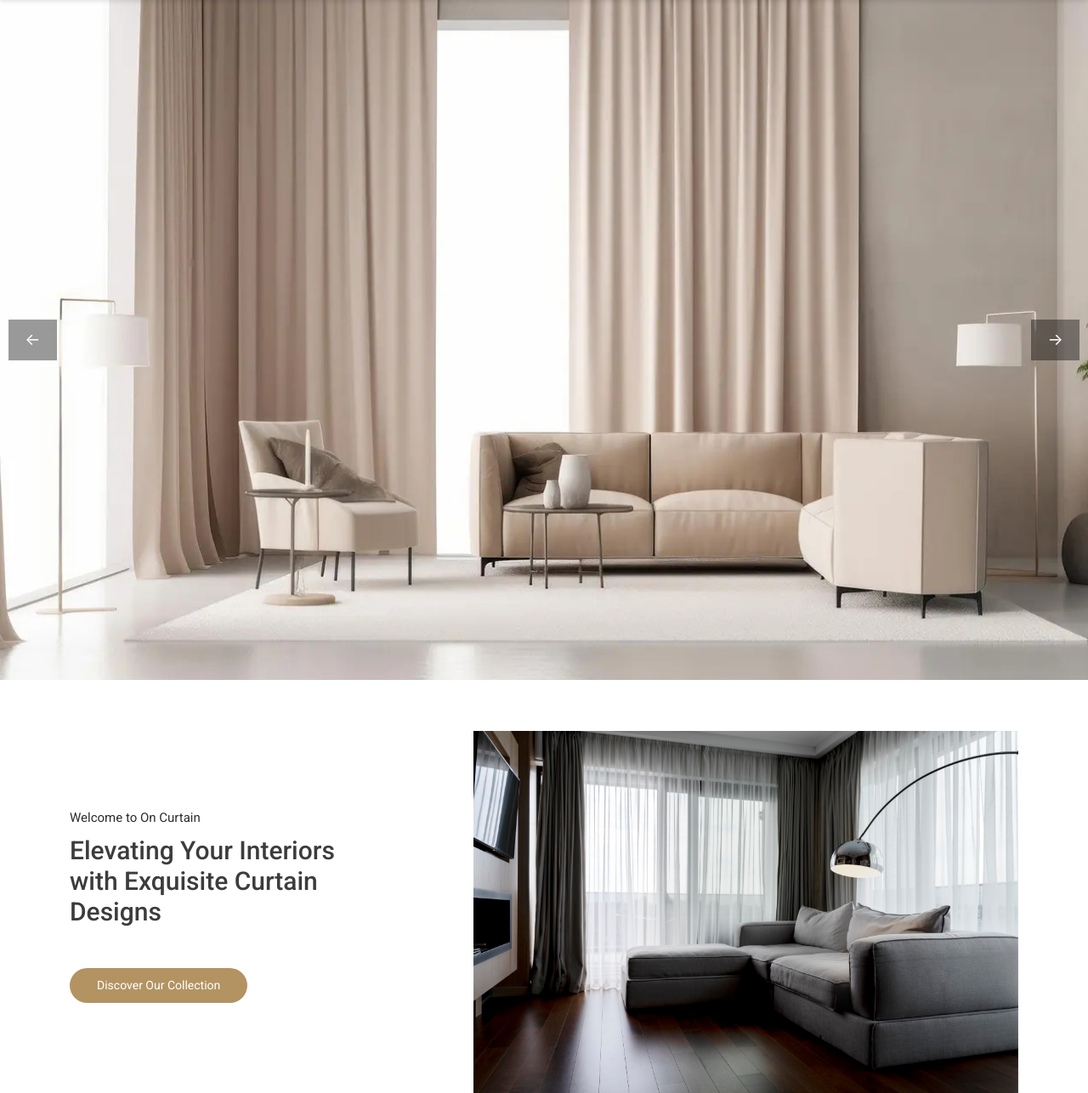
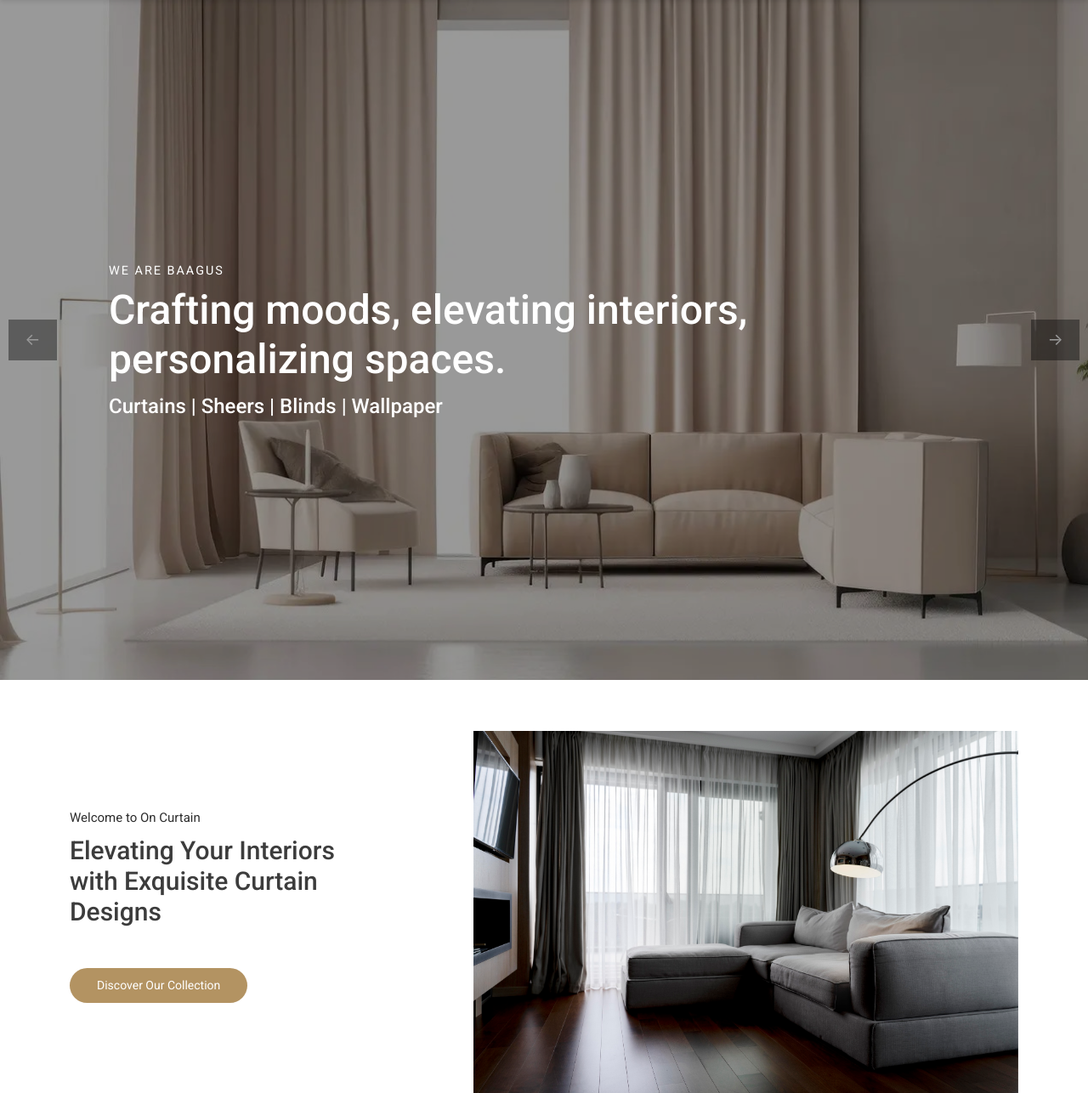
Before and after one commit to jerryvien/onncurtain, a PHP site: page / in a window 1280 px wide. Shown: the part 60-1346 px from the top of the page at 85% size. Run offline with PHP 8.4, Linux system fonts and the light colour scheme.

Commit message:
added slider

```diff
--- a/index.php
+++ b/index.php
@@ -51,10 +51,62 @@
   }
   .slider .nav.prev { left: 10px; }
   .slider .nav.next { right: 10px; }
+
+  /* add to your existing slider CSS */
+.slider-mask {
+  position: absolute;
+  top: 0; left: 0;
+  width: 100%; height: 100%;
+  background: rgba(0,0,0,0.4);
+  z-index: 1;
+}
+
+.slider-overlay {
+  position: absolute;
+  top: 0; left: 0;
+  width: 100%; height: 100%;
+  z-index: 2;
+  display: flex;
+  flex-direction: column;
+  justify-content: center;
+  align-items: flex-start;
+  padding: 0 10%;
+  pointer-events: none;
+}
+
+.slider-overlay small,
+.slider-overlay h1,
+.slider-overlay h2 {
+  color: #fff;
+  margin: 0;
+}
+.slider-overlay small {
+  text-transform: uppercase;
+  letter-spacing: 2px;
+  margin-bottom: .5em;
+  font-size: .9rem;
+}
+.slider-overlay h1 {
+  font-size: 3rem;
+  line-height: 1.2;
+}
+.slider-overlay h2 {
+  font-size: 1.5rem;
+  margin-top: .5em;
+}
+
 </style>
 
 <!-- put this in your existing <body> where you want the slider -->
 <section class="slider">
+  <!-- inside your existing <section class="slider">…</section>, insert: -->
+<div class="slider-mask"></div>
+<div class="slider-overlay">
+  <small>We Are Baagus</small>
+  <h1>Crafting moods, elevating interiors, personalizing spaces.</h1>
+  <h2>Curtains | Sheers | Blinds | Wallpaper</h2>
+</div>
+
   <div class="slide active">
     <img src="/assets/img/1-28399422.jpg" alt="Slide 1">
   </div>
```
